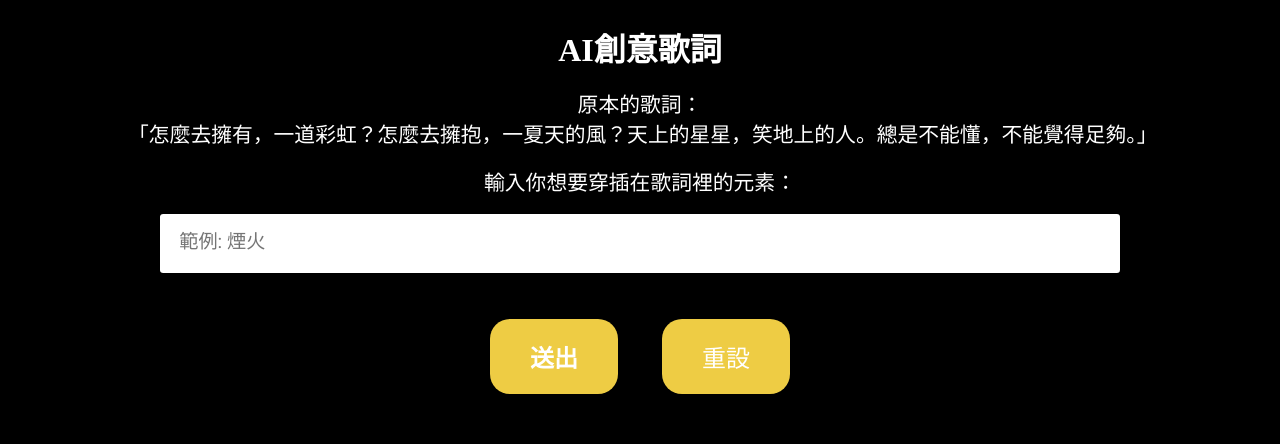
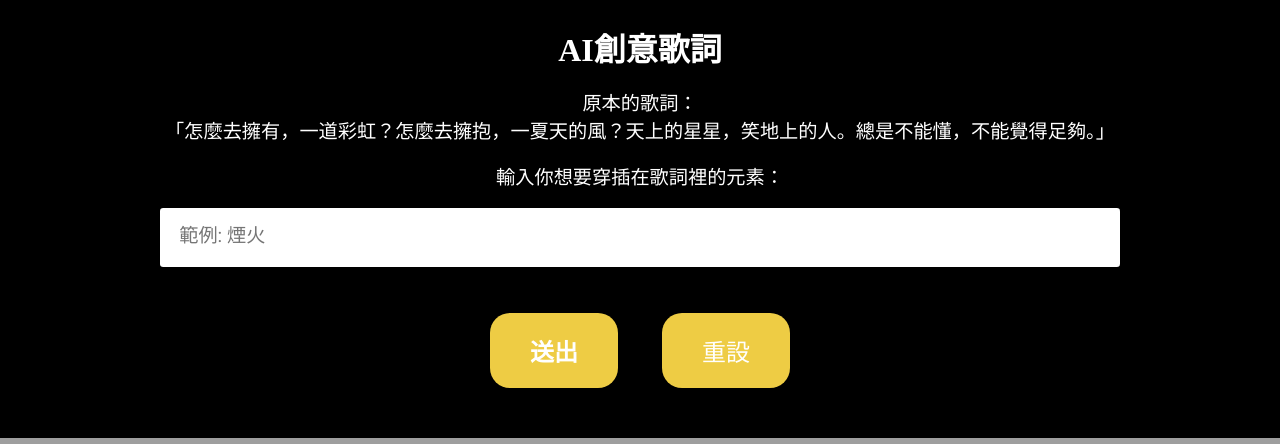
Before and after one commit to huichu1005/aws-ai-server, a Flask app: page / in a window 1280 px wide. Shown: the part 801-1245 px from the top of the page. Run offline with Flask 3, Linux system fonts and the light colour scheme.

Commit message:
Update lyrics.html

```diff
--- a/templates/lyrics.html
+++ b/templates/lyrics.html
@@ -1,17 +1,35 @@
 <script>
   submitLyrics = function() {
-
+    prompt = "這是原本的歌詞：「怎麼去擁有，一道彩虹？怎麼去擁抱，一夏天的風？天上的星星，笑地上的人。總是不能懂，不能覺得足夠。」\n";
+    prompt += "請發揮創意，在不明顯增加歌詞長度的情況下，把這個歌詞和以下的元素做有趣的結合：\n"
+    prompt += "- 「" + document.getElementById("user-input").value + "」\n"
+    prompt += "- 「高雄」\n"
+    prompt += "- 「櫻花季」\n"
+    prompt += "只提供重寫的歌詞即可，不需要提供對話、解釋或任何其他東西"
+    fetch("/prompt", {
+      "method": "POST",
+      "body": prompt
+    })
+    .then((res) => res.text())
+    .then((text) => {
+      document.getElementById("result-texts").innerText = text;
+      document.getElementById("result-box").style.display = "block";
+    })
   }
 </script>
 <h1>AI創意歌詞</h1><br />
-<p style="font-size: 1.3em;">原本的歌詞：<br />「怎麼去擁有，一道彩虹？怎麼去擁抱，一夏天的風？天上的星星，笑地上的人。總是不能懂，不能覺得足夠。」</p><br />
-<p style="font-size: 1.3em;">輸入你想要穿插在歌詞裡的元素：</p><br />
+<p style="font-size: 1.2em;">原本的歌詞：<br />「怎麼去擁有，一道彩虹？怎麼去擁抱，一夏天的風？天上的星星，笑地上的人。總是不能懂，不能覺得足夠。」</p><br />
+<p style="font-size: 1.2em;">輸入你想要穿插在歌詞裡的元素：</p><br />
 
 <div class="form__group">
-    <input type="text" class="form__input" id="name" placeholder="範例: 煙火" required="" />
-    <label for="name" class="form__label">元素</label>
-    <div class="button-group">
-        <button type="button" onclick="submitLyrics();">送出</button>
-        <button type="reset">重設</button>
-      </div>
+  <input type="text" class="form__input" id="user-input" placeholder="範例: 煙火" required="" />
+  <label for="name" class="form__label">元素</label>
+  <div class="button-group">
+    <button type="button" onclick="submitLyrics();">送出</button>
+    <button type="reset">重設</button>
+  </div>
+  <div id="result-box" style="text-align: left; display: none;">
+    <b>AI改寫的歌詞:</b><br />
+    <span id="result-texts"></span>
+  </div>
 </div>
```
